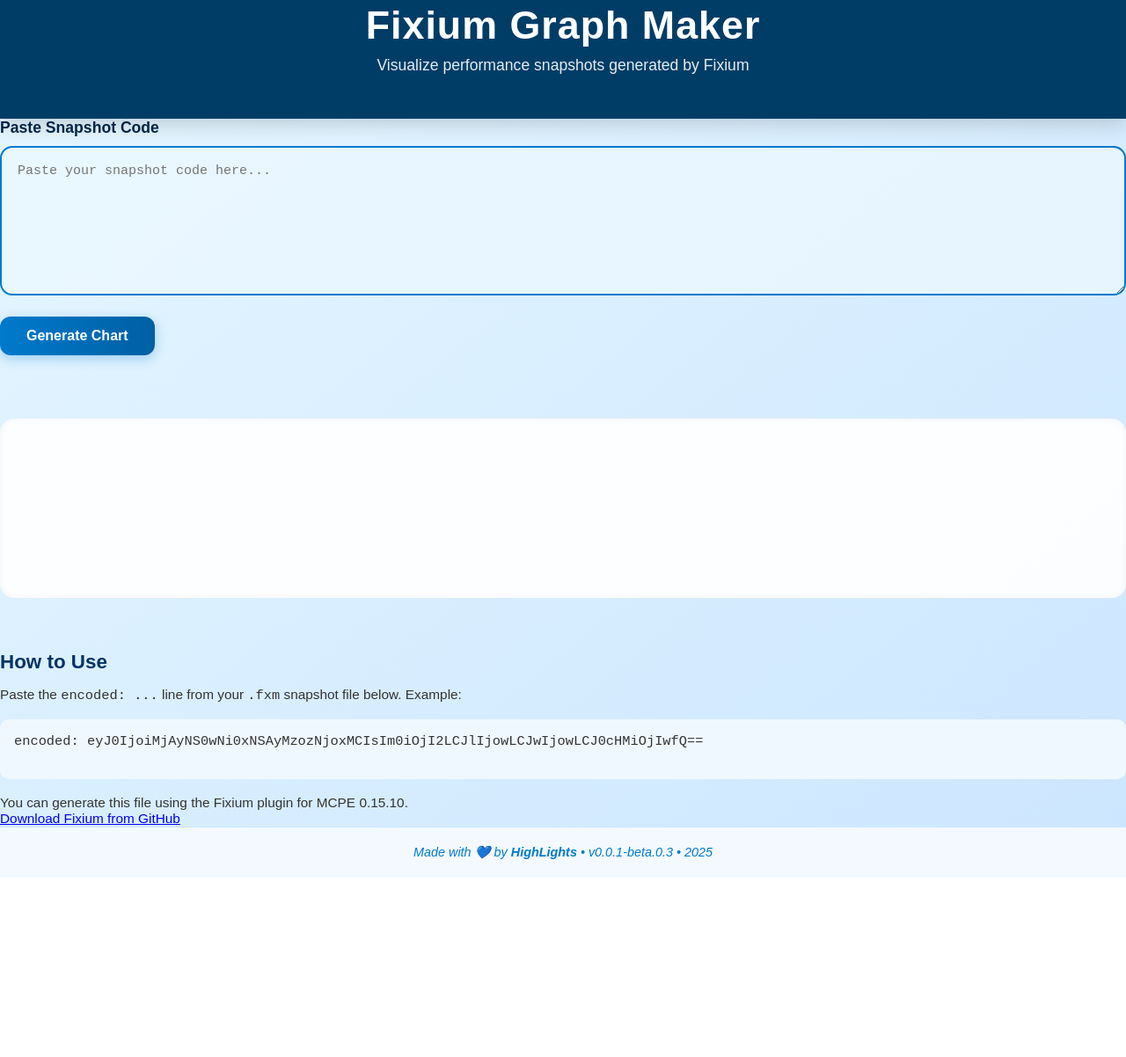
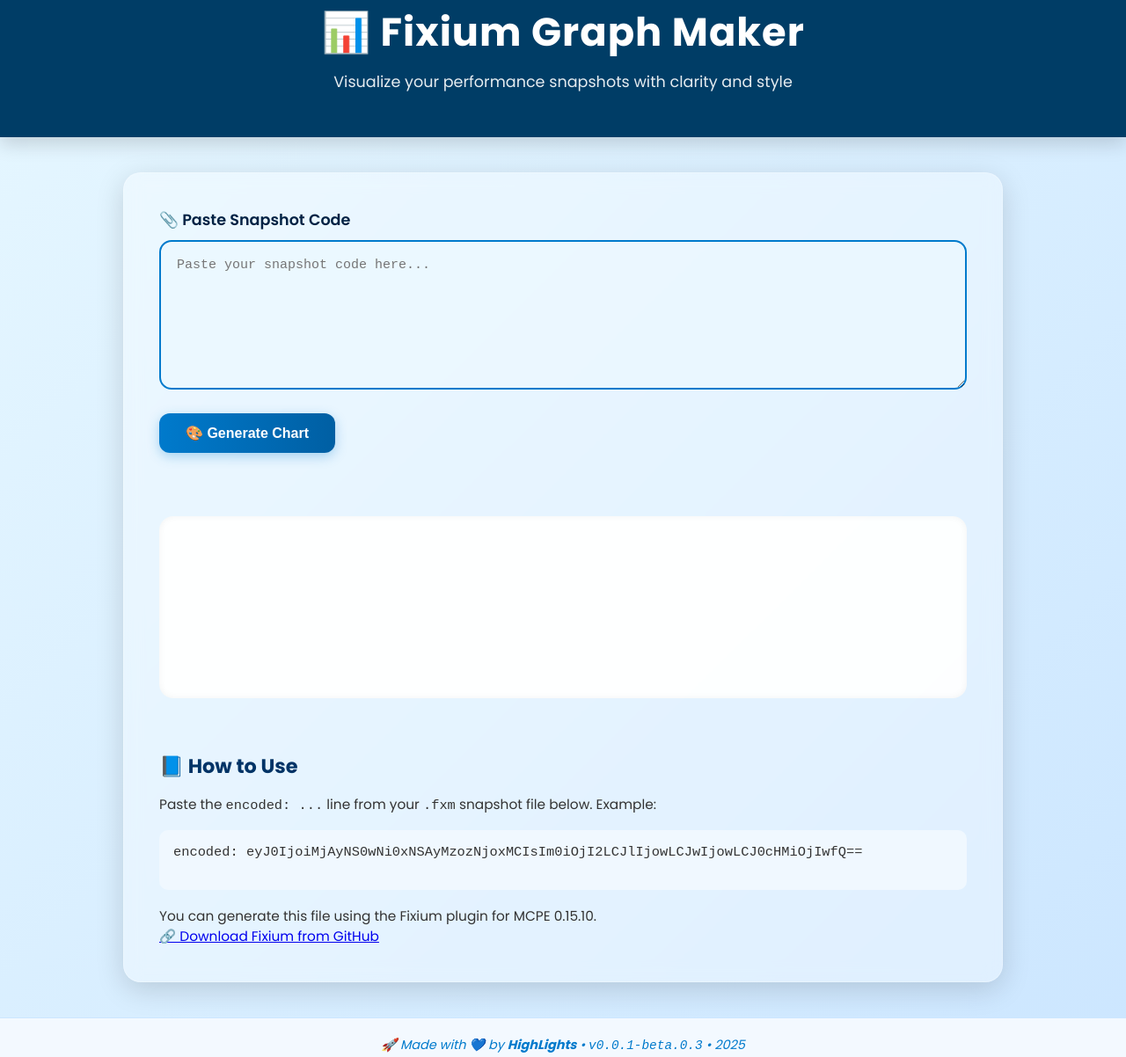
Before and after one commit to HighLightsOfficial/FGM, a plain HTML site: page index.html in a window 1280 px wide. Shown: the part 47-1249 px from the top of the page at 88% size. Before the commit the page ends 1045 px from the top, so only its background shows below. Drawn offline with nearby package versions, Linux system fonts and the light colour scheme.

Commit message:
Update index.html

```diff
--- a/index.html
+++ b/index.html
@@ -5,19 +5,20 @@
   <meta name="viewport" content="width=device-width, initial-scale=1.0"/>
   <title>Fixium Graph Maker (FGM)</title>
   <link rel="stylesheet" href="style.css" />
+  <link href="https://fonts.googleapis.com/css2?family=Poppins:wght@400;600;700&display=swap" rel="stylesheet">
 </head>
 <body>
 
   <header>
-    <h1>Fixium Graph Maker</h1>
-    <p>Visualize performance snapshots generated by Fixium</p>
+    <h1>📊 Fixium Graph Maker</h1>
+    <p>Visualize your performance snapshots with clarity and style</p>
   </header>
 
-  <main class="container">
+  <main class="container glass">
     <section>
-      <label for="snapshotCode" class="label">Paste Snapshot Code</label>
+      <label for="snapshotCode" class="label">📎 Paste Snapshot Code</label>
       <textarea id="snapshotCode" placeholder="Paste your snapshot code here..."></textarea>
-      <button id="generateBtn">Generate Chart</button>
+      <button id="generateBtn">🎨 Generate Chart</button>
       <div id="errorMsg"></div>
     </section>
 
@@ -26,22 +27,21 @@
     </section>
 
     <section id="instructions">
-      <h2>How to Use</h2>
+      <h2>📘 How to Use</h2>
       <p>Paste the <code>encoded: ...</code> line from your <code>.fxm</code> snapshot file below. Example:</p>
       <pre>
 encoded: eyJ0IjoiMjAyNS0wNi0xNSAyMzozNjoxMCIsIm0iOjI2LCJlIjowLCJwIjowLCJ0cHMiOjIwfQ==
       </pre>
       <p>You can generate this file using the Fixium plugin for MCPE 0.15.10.</p>
-      <p><a href="https://github.com/HighLightsOfficial/Fixium" target="_blank">Download Fixium from GitHub</a></p>
+      <p><a href="https://github.com/HighLightsOfficial/Fixium" target="_blank">🔗 Download Fixium from GitHub</a></p>
     </section>
   </main>
 
   <footer>
-    <p>Made with 💙 by <strong>HighLights</strong> • v0.0.1-beta.0.3 • 2025</p>
+    <p>🚀 Made with 💙 by <strong>HighLights</strong> • <code>v0.0.1-beta.0.3</code> • 2025</p>
   </footer>
 
-  <!-- Chart.js CDN -->
   <script src="https://cdn.jsdelivr.net/npm/chart.js"></script>
   <script src="script.js"></script>
 </body>
-</html>
+                                                        </html>
```
